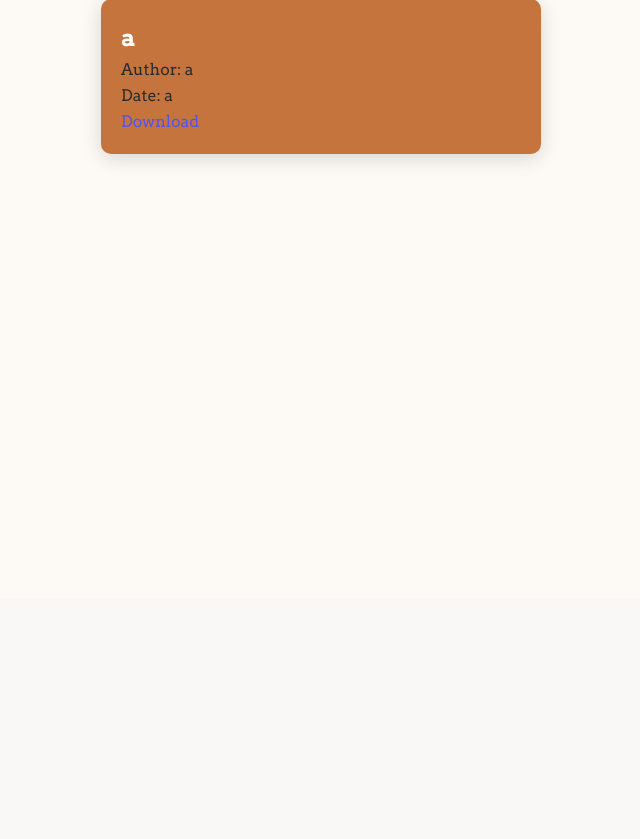
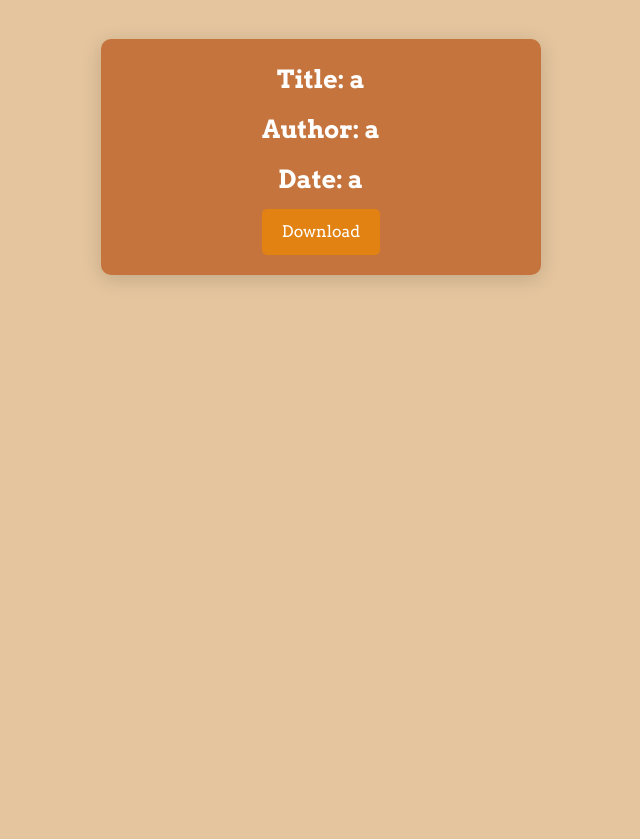
Before and after one commit to Jcamaran/Historical_Document_Repository, a Flask app: page /documents/1 in a window 1280 px wide. Shown: the part 201-1040 px from the top of the page, without its empty margins (319-959 px from the left). Before the commit the page ends 364 px from the top, so only its background shows below. Run offline with Flask 3, Linux system fonts and the light colour scheme; a user stored in the database is signed in.

Commit message:
Update document_detail.html

```diff
--- a/USER MANAGEMENT/app/templates/document_detail.html
+++ b/USER MANAGEMENT/app/templates/document_detail.html
@@ -1,11 +1,13 @@
 {% extends "base.html" %}
 {% block content %}
-
-<section class="doc_details">
-    <h2>{{ document.title }}</h2>
-    <p>Author: {{ document.author }}</p>
-    <p>Date: {{ document.date }}</p>
-    <a href="{{ url_for('app_views.download_document', document_id=document.id) }}" download>Download</a>
-
-</section>
+<div class="detail_wrapper">
+    <section class="doc_details">
+        <div class="details_wrapper">
+            <h2 class="details_title">Title: {{ document.title }}</h2>
+            <p class="details_info">Author: {{ document.author }}</p>
+            <p class="details_info">Date: {{ document.date }}</p>
+            <a href="{{ url_for('app_views.download_document', document_id=document.id) }}" class="details_link" download>Download</a>
+        </div>
+    </section>
+</div>
 {% endblock %}
```
